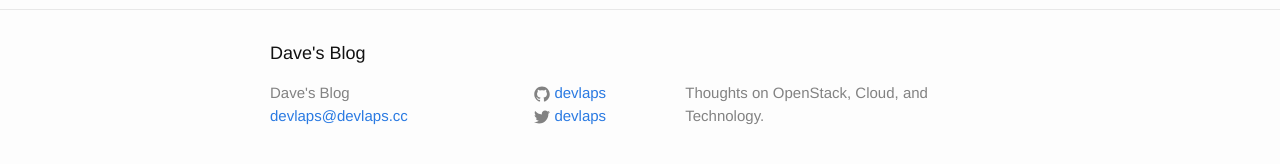
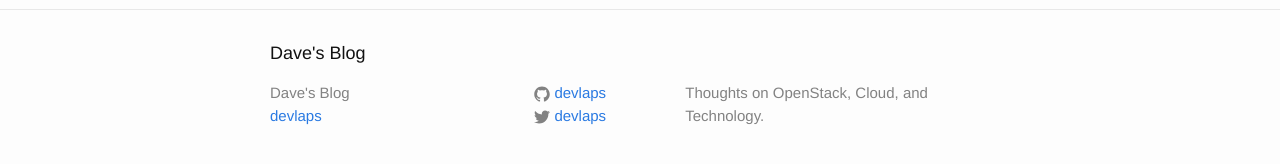
Before and after one commit to devlaps/blog, a Jekyll site: the page built from index.html, in a window 1280 px wide. Shown: the part 287-451 px from the top of the page. Built offline with Jekyll 4.4.1, drawn with Linux system fonts in a browser that asks for light colours.

```diff
--- a/_config.yml
+++ b/_config.yml
@@ -8,10 +8,11 @@
 # Site settings
 title: Dave's Blog
 email: devlaps@devlaps.cc
+email_name: devlaps
 description: > # this means to ignore newlines until "baseurl:"
     Thoughts on OpenStack, Cloud, and Technology.
 baseurl: "" # the subpath of your site, e.g. /blog
-url: "http://devlaps.cc" # the base hostname & protocol for your site
+url: "http://blog.devlaps.cc" # the base hostname & protocol for your site
 twitter_username: devlaps
 github_username:  devlaps
 
--- a/_includes/footer.html
+++ b/_includes/footer.html
@@ -8,7 +8,7 @@
       <div class="footer-col footer-col-1">
         <ul class="contact-list">
           <li>{{ site.title }}</li>
-          <li><a href="mailto:{{ site.email }}">{{ site.email }}</a></li>
+          <li><a href="mailto:{{ site.email }}">{{ site.email_name }}</a></li>
         </ul>
       </div>
 
```
